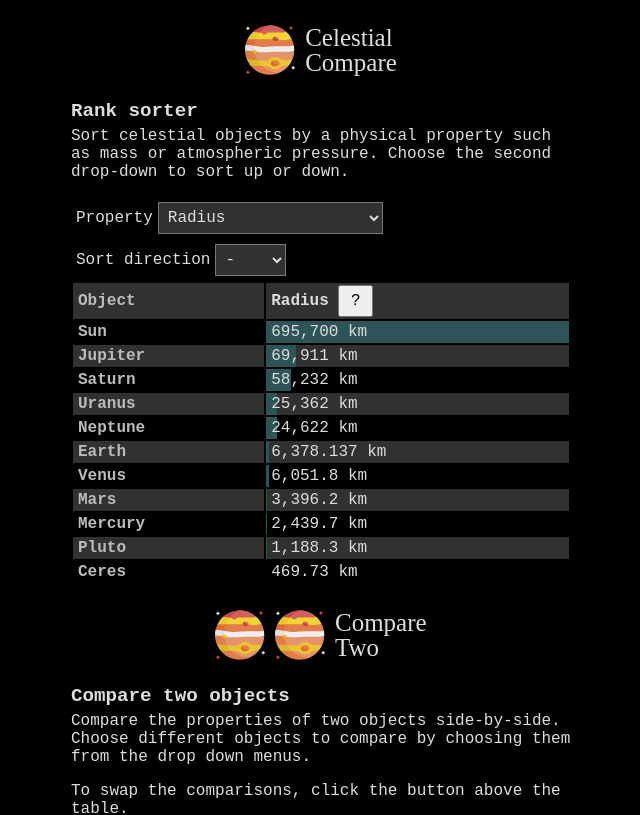
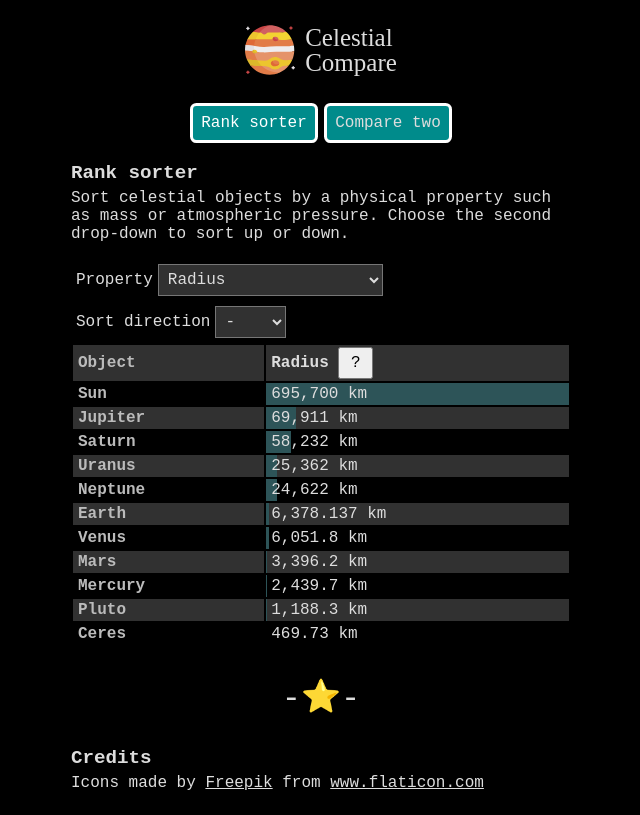
Before and after one commit to sirkoik/Celestial-Compare, a React (Create React App) app: page /sort-compare in a window 1280 px wide. Shown: the top 815 px of the page, without its empty margins (319-959 px from the left). Built offline with nearby package versions, Linux system fonts and the light colour scheme.

Commit message:
Add routes

```diff
--- a/package.json
+++ b/package.json
@@ -10,6 +10,7 @@
     "gh-pages": "^3.2.3",
     "react": "^17.0.2",
     "react-dom": "^17.0.2",
+    "react-router-dom": "^5.2.0",
     "react-scripts": "4.0.3",
     "web-vitals": "^1.1.2"
   },
--- a/src/App.js
+++ b/src/App.js
@@ -6,14 +6,23 @@ import SortCompare from "./Components/SortCompare/SortCompare";
 import Divider from "./Components/UI/Divider";
 import SidebySideCompare from "./Components/SidebySideCompare/SideBySideCompare";
 import Footer from "./Components/UI/Footer";
+import { Redirect, Route, Switch } from "react-router-dom";
 
 function App() {
   return (
     <div className="App">
-      <Header headerType="headerMain" />
-      <SortCompare />
-      <Header headerType="compareTwo" />
-      <SidebySideCompare />
+      <Header />
+      <Switch>
+        <Route path="/sort-compare">
+          <SortCompare />
+        </Route>
+        <Route path="/side-by-side-compare">
+          <SidebySideCompare />
+        </Route>
+        <Route path="*">
+          <Redirect to="/sort-compare" />
+        </Route>
+      </Switch>
       <Divider />
       <Footer />
     </div>
--- a/src/Components/UI/Header.js
+++ b/src/Components/UI/Header.js
@@ -1,9 +1,12 @@
 import React from "react";
+import { NavLink } from "react-router-dom";
 import logoImage from "../../assets/jupiter.svg";
 import classes from "./Header.module.css";
 
-const headerMain = (
-  <div className={classes.Header}>
+const Header = (props) => {
+  return (
+    <header className={classes.Header}>
+      <div className={classes.Logo}>
         <div>
           <img className={classes.LogoImage} src={logoImage} alt="Logo" />
         </div>
@@ -13,28 +16,31 @@ const headerMain = (
           Compare
         </div>
       </div>
+
+      <nav>
+        <ul>
+          <li>
+            <NavLink
+              className={classes.HeaderLink}
+              activeClassName={classes.active}
+              to="/sort-compare"
+            >
+              Rank sorter
+            </NavLink>
+          </li>
+          <li>
+            <NavLink
+              className={classes.HeaderLink}
+              activeClassName={classes.active}
+              to="/side-by-side-compare"
+            >
+              Compare two
+            </NavLink>
+          </li>
+        </ul>
+      </nav>
+    </header>
   );
-
-const headerCompare2 = (
-  <div className={classes.Header}>
-    <div>
-      <img className={classes.LogoImage} src={logoImage} alt="Logo" />
-      &nbsp;
-      <img className={classes.LogoImage} src={logoImage} alt="Logo" />
-    </div>
-    <div className={classes.LogoText}>
-      Compare
-      <br />
-      Two
-    </div>
-  </div>
-);
-
-const Header = (props) => {
-  const header =
-    props.headerType === "headerMain" ? headerMain : headerCompare2;
-
-  return header;
 };
 
 export default Header;
--- a/src/Components/UI/Header.module.css
+++ b/src/Components/UI/Header.module.css
@@ -1,4 +1,4 @@
-.Header {
+.Logo {
   margin-top: 25px;
   margin-bottom: 20px;
 
@@ -6,12 +6,39 @@
   justify-content: center;
 }
 
-.Header .LogoImage {
+.Logo .LogoImage {
   width: 50px;
 }
 
-.Header .LogoText {
+.Logo .LogoText {
   margin-left: 10px;
   font: 25px ui-rounded;
   line-height: 25px;
 }
+
+.active {
+  color: white;
+}
+
+.Header nav {
+  text-align: center;
+}
+
+.Header nav ul {
+  list-style-type: none;
+  padding-inline-start: 0;
+}
+
+.Header nav ul li {
+  display: inline-block;
+}
+
+.HeaderLink {
+  display: inline-block;
+  border: 0.2em solid white;
+  border-radius: 0.4em;
+  padding: 0.5em;
+  margin: 0.2em;
+  background: darkcyan;
+  text-decoration: none;
+}
--- a/src/index.js
+++ b/src/index.js
@@ -1,5 +1,6 @@
 import React from "react";
 import ReactDOM from "react-dom";
+import { BrowserRouter as HashRouter } from "react-router-dom";
 // import './index.css';
 import App from "./App";
 import reportWebVitals from "./reportWebVitals";
@@ -7,9 +8,11 @@ import { ObjectContextProvider } from "./store/ObjectContext";
 
 ReactDOM.render(
   <React.StrictMode>
-    <ObjectContextProvider>
-      <App />
-    </ObjectContextProvider>
+    <HashRouter basename={process.env.PUBLIC_URL}>
+      <ObjectContextProvider>
+        <App />
+      </ObjectContextProvider>
+    </HashRouter>
   </React.StrictMode>,
   document.getElementById("root")
 );
```
Also changed, not shown: 1 other file (tests, documents, lock files or other folders). Lines whose indentation alone changed are shown as unchanged.
